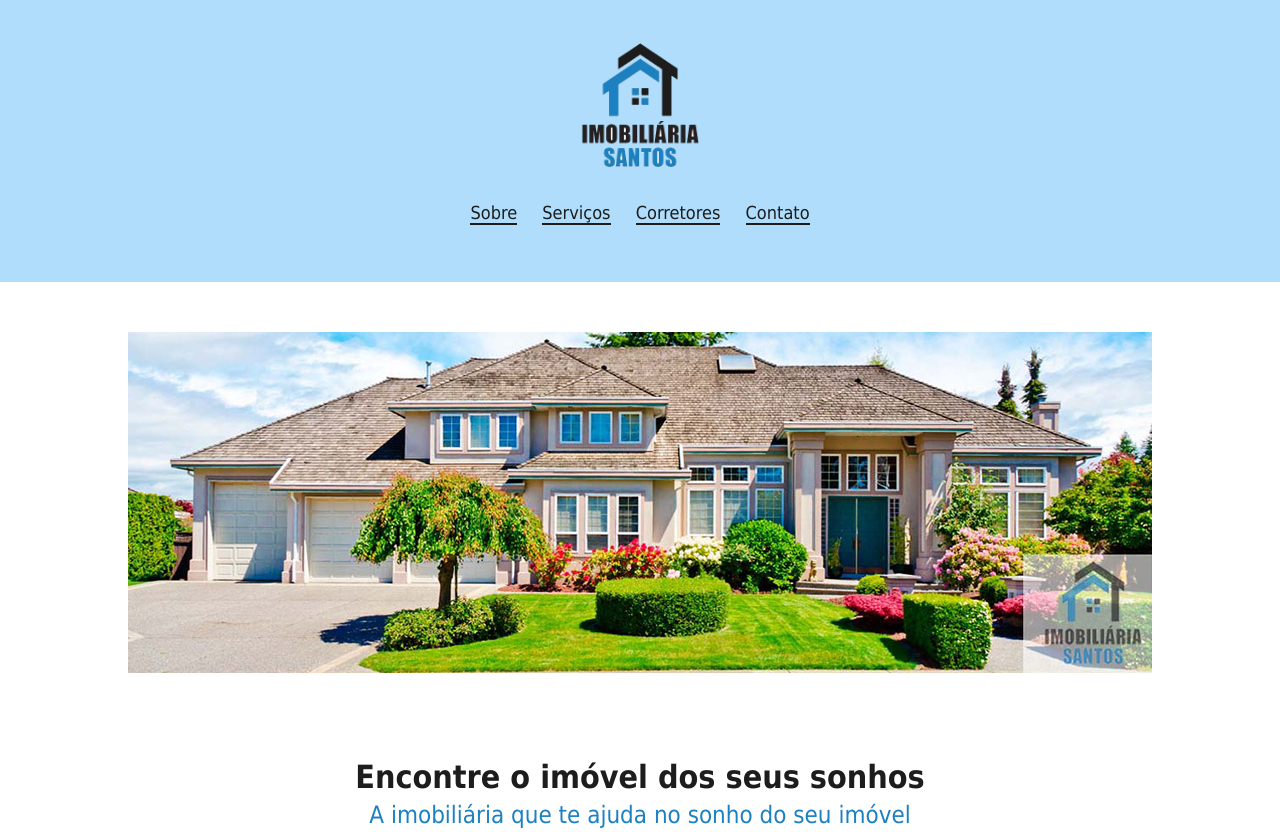
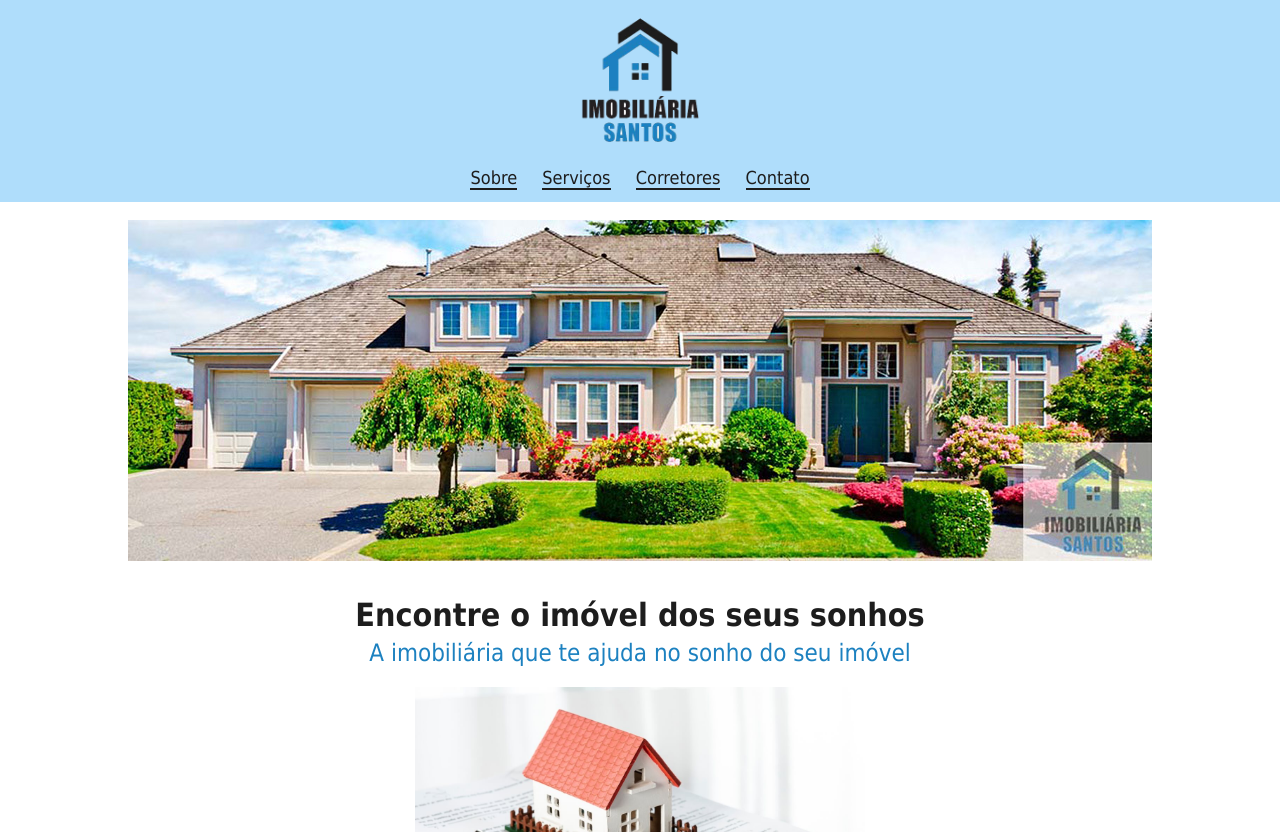
Before and after one commit to marcos-jochims/Imobiliaria, a plain HTML site: page index.html in a window 1280 px wide. Shown: the top 832 px of the page. Drawn offline with Linux system fonts and the light colour scheme.

Commit message:
Update estilo.css

```diff
--- a/css/estilo.css
+++ b/css/estilo.css
@@ -6,8 +6,8 @@ body {
 /* === Estilos globais === */
 .secao {
     text-align: center;
-    padding-top: 30px;
-    padding-bottom: 30px;
+    padding-top: 5px;
+    padding-bottom: 5px;
 }
 
 .paragrafo {
@@ -19,18 +19,24 @@ body {
 }
 
 /* ===  1ª seção === */
+
 .topo {
     background-color: #afddfb;
+    position: fixed;
+    width: 100%;
+    top: 0;
+
 }
 
 .topo img {
     width: 150px;
+
 }
 
 .paragrafo-topo {
     text-align: center;
-    margin-top: 15px;
-    margin-bottom: 25px;
+    margin-top: 5px;
+    margin-bottom: 5px;
 }
 
 .link-topo {
@@ -45,7 +51,8 @@ body {
 
 .banner {
     padding-top: 0;
-    margin-top: 50px;
+    margin-top: 220px;
+
 }
 
 /* ===  estilos para destaques === */
@@ -125,6 +132,8 @@ h3 {
     width: 210px;
     list-style: none;
     margin: 40px auto 40px;
+
+
 }
 
 .item-lista-contato {
```
